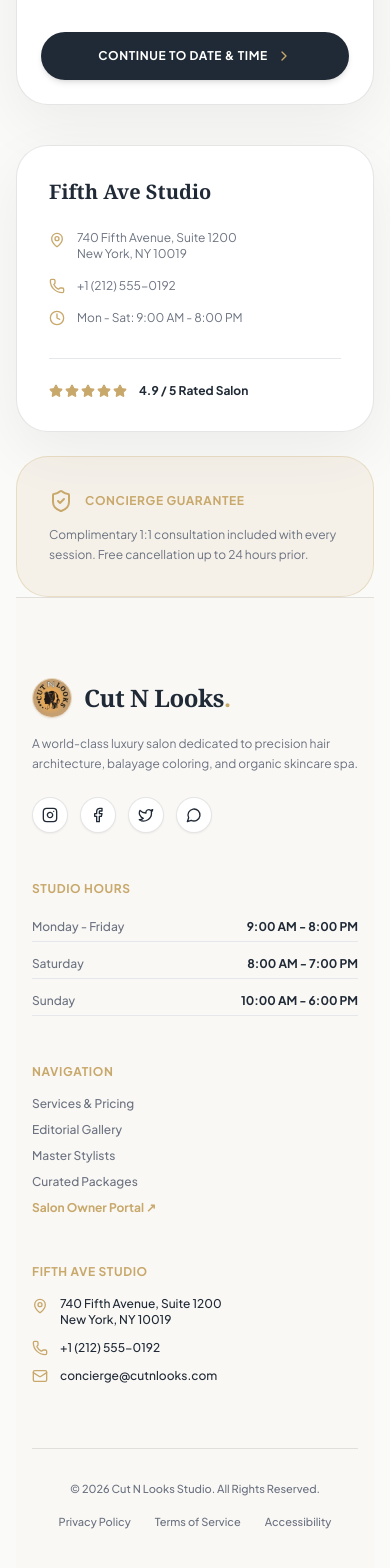
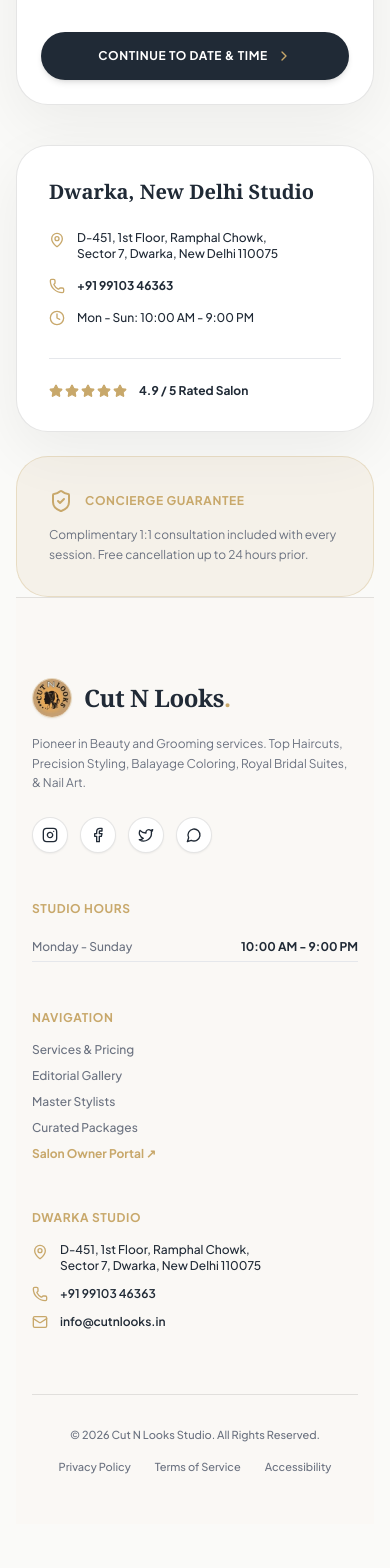
Before and after one commit to iglscare/CUT_N_LOOK, a Next.js app in the folder apps/web/: page /book in a window 390 px wide. Shown: the part 1601-3169 px from the top of the page. Built offline with nearby package versions, Linux system fonts and the light colour scheme.

Commit message:
feat: update address, phone number, bio, and video modal with exact @cut_n_looks_ Instagram profile info

```diff
--- a/apps/web/src/app/book/page.tsx
+++ b/apps/web/src/app/book/page.tsx
@@ -346,21 +346,21 @@
               {/* Studio Info Card */}
               <div className="bg-white border border-black/10 rounded-[32px] p-8 shadow-[0_20px_60px_rgba(0,0,0,0.06)]">
                 <h3 className="text-xl font-serif font-bold text-[#202A36] mb-6">
-                  Fifth Ave Studio
+                  Dwarka, New Delhi Studio
                 </h3>
 
                 <div className="space-y-4 text-xs text-[#6B7280]">
                   <div className="flex items-start gap-3">
                     <MapPin className="w-4 h-4 text-[#C8A86B] shrink-0 mt-0.5" />
-                    <span>740 Fifth Avenue, Suite 1200<br />New York, NY 10019</span>
+                    <span className="text-[#202A36] font-medium">D-451, 1st Floor, Ramphal Chowk,<br />Sector 7, Dwarka, New Delhi 110075</span>
                   </div>
                   <div className="flex items-center gap-3">
                     <Phone className="w-4 h-4 text-[#C8A86B] shrink-0" />
-                    <span>+1 (212) 555-0192</span>
+                    <a href="tel:+919910346363" className="text-[#202A36] font-bold hover:text-[#C8A86B] transition-colors">+91 99103 46363</a>
                   </div>
                   <div className="flex items-center gap-3">
                     <Clock className="w-4 h-4 text-[#C8A86B] shrink-0" />
-                    <span>Mon - Sat: 9:00 AM - 8:00 PM</span>
+                    <span className="text-[#202A36] font-medium">Mon - Sun: 10:00 AM - 9:00 PM</span>
                   </div>
                 </div>
 
--- a/apps/web/src/components/Footer.tsx
+++ b/apps/web/src/components/Footer.tsx
@@ -23,7 +23,7 @@
               </span>
             </Link>
             <p className="text-[#6B7280] text-xs sm:text-sm leading-relaxed font-normal">
-              A world-class luxury salon dedicated to precision hair architecture, balayage coloring, and organic skincare spa.
+              Pioneer in Beauty and Grooming services. Top Haircuts, Precision Styling, Balayage Coloring, Royal Bridal Suites, & Nail Art.
             </p>
 
             {/* Social Icons with 6° Rotation on Hover */}
@@ -32,7 +32,7 @@
                 { icon: Instagram, href: 'https://www.instagram.com/cut_n_looks_/?hl=en', label: '@cut_n_looks_' },
                 { icon: Facebook, href: 'https://facebook.com', label: 'Facebook' },
                 { icon: Twitter, href: 'https://twitter.com', label: 'Twitter' },
-                { icon: MessageCircle, href: 'https://wa.me/', label: 'WhatsApp' },
+                { icon: MessageCircle, href: 'https://wa.me/919910346363', label: 'WhatsApp' },
               ].map((item, idx) => (
                 <motion.a
                   key={idx}
@@ -55,16 +55,8 @@
             <h4 className="text-xs font-bold uppercase tracking-wider text-[#C8A86B]">Studio Hours</h4>
             <div className="space-y-2 text-xs text-[#6B7280] font-medium">
               <div className="flex justify-between py-1.5 border-b border-black/8">
-                <span>Monday - Friday</span>
-                <span className="text-[#202A36] font-bold">9:00 AM - 8:00 PM</span>
-              </div>
-              <div className="flex justify-between py-1.5 border-b border-black/8">
-                <span>Saturday</span>
-                <span className="text-[#202A36] font-bold">8:00 AM - 7:00 PM</span>
-              </div>
-              <div className="flex justify-between py-1.5 border-b border-black/8">
-                <span>Sunday</span>
-                <span className="text-[#202A36] font-bold">10:00 AM - 6:00 PM</span>
+                <span>Monday - Sunday</span>
+                <span className="text-[#202A36] font-bold">10:00 AM - 9:00 PM</span>
               </div>
             </div>
           </div>
@@ -83,19 +75,19 @@
 
           {/* Contact Column */}
           <div className="space-y-4">
-            <h4 className="text-xs font-bold uppercase tracking-wider text-[#C8A86B]">Fifth Ave Studio</h4>
+            <h4 className="text-xs font-bold uppercase tracking-wider text-[#C8A86B]">Dwarka Studio</h4>
             <div className="space-y-3 text-xs text-[#6B7280] font-medium">
               <div className="flex items-start gap-3">
                 <MapPin className="w-4 h-4 text-[#C8A86B] shrink-0 mt-0.5" />
-                <span className="text-[#202A36]">740 Fifth Avenue, Suite 1200<br />New York, NY 10019</span>
+                <span className="text-[#202A36]">D-451, 1st Floor, Ramphal Chowk,<br />Sector 7, Dwarka, New Delhi 110075</span>
               </div>
               <div className="flex items-center gap-3">
                 <Phone className="w-4 h-4 text-[#C8A86B] shrink-0" />
-                <span className="text-[#202A36]">+1 (212) 555-0192</span>
+                <a href="tel:+919910346363" className="text-[#202A36] hover:text-[#C8A86B] transition-colors font-semibold">+91 99103 46363</a>
               </div>
               <div className="flex items-center gap-3">
                 <Mail className="w-4 h-4 text-[#C8A86B] shrink-0" />
-                <span className="text-[#202A36]">concierge@cutnlooks.com</span>
+                <a href="mailto:info@cutnlooks.in" className="text-[#202A36] hover:text-[#C8A86B] transition-colors font-semibold">info@cutnlooks.in</a>
               </div>
             </div>
           </div>
--- a/apps/web/src/components/Hero.tsx
+++ b/apps/web/src/components/Hero.tsx
@@ -141,21 +141,37 @@
 
       {/* Tour Video Modal */}
       {isVideoModalOpen && (
-        <div className="fixed inset-0 z-50 flex items-center justify-center p-4 bg-black/80 backdrop-blur-md">
-          <div className="relative w-full max-w-4xl aspect-video bg-black rounded-3xl overflow-hidden shadow-2xl">
+        <div className="fixed inset-0 z-50 flex items-center justify-center p-4 bg-black/85 backdrop-blur-xl">
+          <div className="relative w-full max-w-md bg-[#181C24] border border-white/20 rounded-3xl p-6 sm:p-8 shadow-2xl flex flex-col items-center text-center text-white">
             <button
               onClick={() => setIsVideoModalOpen(false)}
-              className="absolute top-4 right-4 z-10 p-2 rounded-full bg-white/20 text-white hover:bg-white/40 transition-colors cursor-pointer"
+              className="absolute top-4 right-4 z-10 p-2 rounded-full bg-white/10 text-white hover:bg-white/20 transition-colors cursor-pointer"
             >
-              <X className="w-6 h-6" />
+              <X className="w-5 h-5" />
             </button>
-            <iframe
-              src="https://www.youtube.com/embed/dQw4w9WgXcQ?autoplay=1"
-              title="Cut N Looks Studio Showcase"
-              className="w-full h-full border-0"
-              allow="autoplay; encrypted-media"
-              allowFullScreen
-            />
+
+            <div className="w-14 h-14 rounded-full bg-[#C8A86B]/20 flex items-center justify-center mb-4 text-[#C8A86B]">
+              <Sparkles className="w-7 h-7 text-[#C8A86B]" />
+            </div>
+
+            <span className="text-[10px] font-bold uppercase tracking-[0.25em] text-[#C8A86B] mb-1">
+              INSTAGRAM SHOWCASE REELS
+            </span>
+            <h3 className="text-2xl font-serif font-bold text-white mb-2">
+              @cut_n_looks_ Official
+            </h3>
+            <p className="text-xs text-white/70 leading-relaxed mb-6">
+              Watch live hair transformations, bridal suites, and balayage reels directly on our Instagram profile.
+            </p>
+
+            <a
+              href="https://www.instagram.com/cut_n_looks_/?hl=en"
+              target="_blank"
+              rel="noreferrer"
+              className="w-full py-4 rounded-full bg-[#C8A86B] text-[#181C24] font-bold text-xs uppercase tracking-wider hover:bg-[#D4B579] transition-colors shadow-md flex items-center justify-center gap-2"
+            >
+              <span>Watch @cut_n_looks_ Reels ↗</span>
+            </a>
           </div>
         </div>
       )}
```
